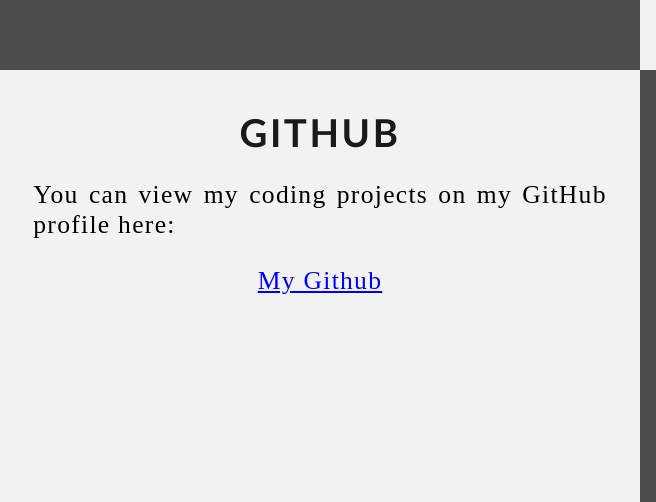
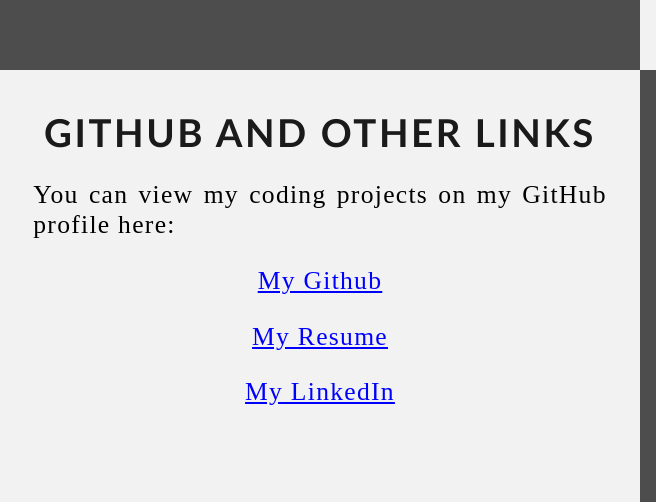
Before and after one commit to blakeglass9/blakeglass9.github.io, a plain HTML site: page index.html in a window 1280 px wide. Shown: the part 1950-2452 px from the top of the page, 0-656 px from the left. Drawn offline with Linux system fonts and the light colour scheme.

Commit message:
Update index.html

```diff
--- a/index.html
+++ b/index.html
@@ -125,10 +125,12 @@
         <div class="Row" id="GitHub">
             <!-- Left column -->
             <div class="Column_1">
-                <h1>GitHub</h1>
+                <h1>GitHub and other links</h1>
                 <p>You can view my coding projects on my GitHub profile here:
                     <br>
                     <p class="center"><a href="https://github.com/blakeglass9" target="_blank">My Github</a></p>
+                    <p class="center"><a href="https://docs.google.com/document/d/14tqtEGpE3DBj5NuFTbTKkK-pTlFmCDrkTgGjz5bIlrQ/edit?usp=sharing" target="_blank">My Resume</a></p>
+                    <p class="center"><a href="https://www.linkedin.com/in/blake-glass/" target="_blank">My LinkedIn</a></p>
                 </p>
             </div>
             <!-- Right column -->
```
